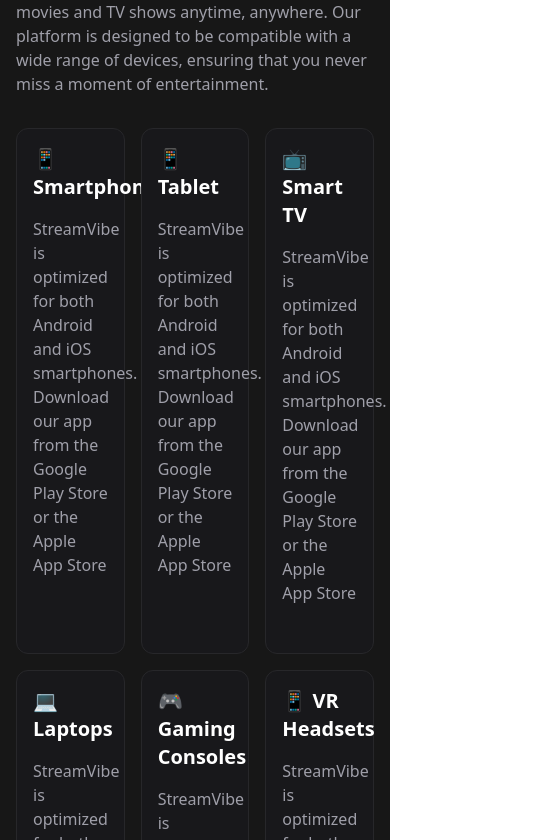
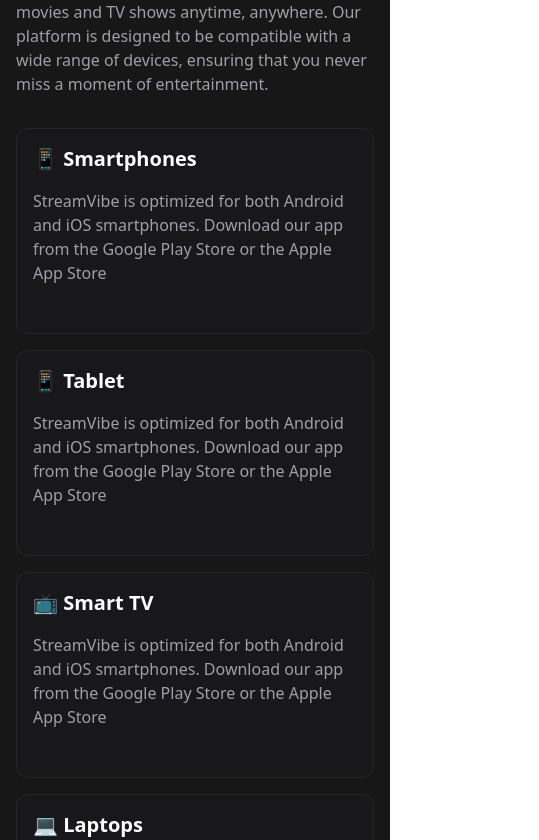
Before and after one commit to AntonBerest/movie-app, a Next.js app: page / in a window 390 px wide. Shown: the part 3084-3924 px from the top of the page, 539 px wide, since content can reach past the window. Built offline with nearby package versions, Linux system fonts and the light colour scheme.

Commit message:
first page (adaptive 3)

```diff
--- a/components/Devices.tsx
+++ b/components/Devices.tsx
@@ -13,7 +13,7 @@ export default function Devices() {
         </p>
       </div>
 
-      <div className="grid grid-cols-3 gap-4">
+      <div className="grid grid-cols-1 md:grid-cols-2 lg:grid-cols-3 gap-4">
         <div className="bg-zinc-900 rounded-xl p-4 border border-zinc-800">
           <h1 className="text-xl font-bold mb-4 text-white"> 📱 Smartphones</h1>
           <p className="text-zinc-400 mb-8">
--- a/components/FAQ.tsx
+++ b/components/FAQ.tsx
@@ -27,7 +27,7 @@ export default function FAQ() {
         </div>
       </div>
 
-      <div className="grid grid-cols-2 gap-4 mt-6">
+      <div className="grid grid-cols-1 md:grid-cols-2 gap-4 mt-6">
         <div className="border border-zinc-800 rounded-xl p-6 self-start">
           <div
             className="flex justify-between items-center cursor-pointer"
--- a/components/Footer.tsx
+++ b/components/Footer.tsx
@@ -1,7 +1,7 @@
 export default function Footer() {
   return (
     <div className="px-4 md:px-16 py-12 bg-zinc-900 border-t border-zinc-800">
-      <div className="grid grid-cols-6 gap-8">
+      <div className="grid grid-cols-2 md:grid-cols-3 lg:grid-cols-6 gap-8">
         <div>
           <h3 className="text-white font-bold mb-4">Home</h3>
           <div className="flex flex-col gap-2">
--- a/components/Plans.tsx
+++ b/components/Plans.tsx
@@ -34,7 +34,7 @@ export default function Plans() {
         </div>
       </div>
 
-      <div className="grid grid-cols-3 gap-6">
+      <div className="grid grid-cols-1 md:grid-cols-3 gap-6">
         <div className="bg-zinc-900 rounded-xl p-4 border border-zinc-800">
           <h1 className="text-xl font-bold mb-4 text-white">Basic Plan</h1>
           <p className="text-zinc-400 mb-8">
```
